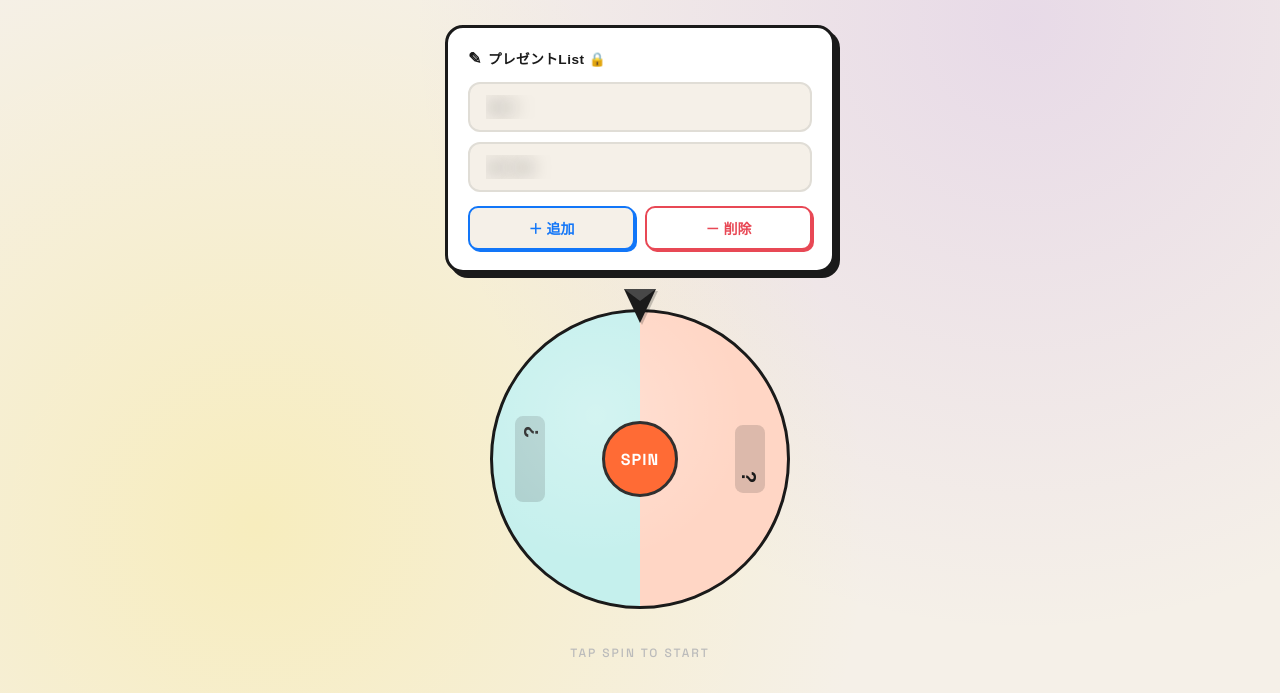
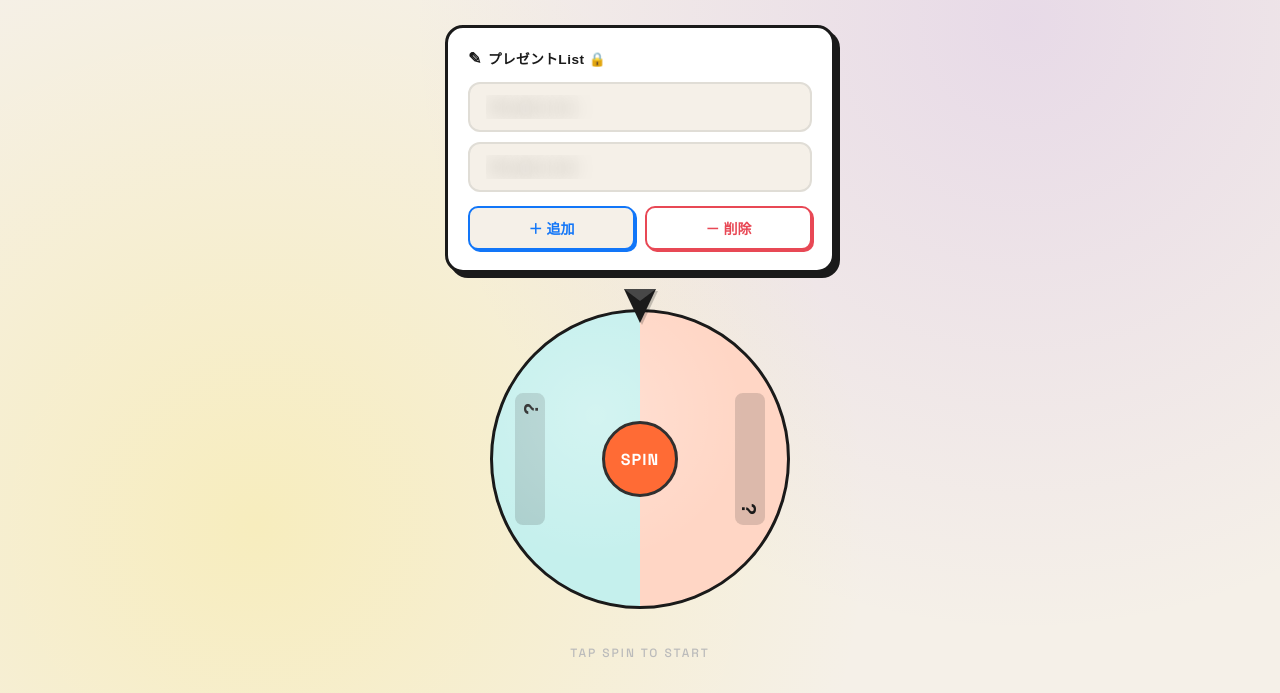
Before and after one commit to a-taso/birthday-roulette, a plain HTML site: page index.html in a window 1280 px wide. Shown: the part 146-839 px from the top of the page. Drawn offline with Linux system fonts and the light colour scheme; a web font is replaced by a local one.

Commit message:
デフォルト入力値を具体例から汎用的な名称に変更

```diff
--- a/index.html
+++ b/index.html
@@ -23,8 +23,8 @@
               <span>プレゼントList</span>
             </div>
             <div class="inputs" id="input-container">
-                <input type="text" id="gift1" placeholder="プレゼント1 (例: 時計)" value="時計">
-                <input type="text" id="gift2" placeholder="プレゼント2 (例: 旅行券)" value="旅行券">
+                <input type="text" id="gift1" placeholder="プレゼント1 (例: 時計)" value="プレゼント1">
+                <input type="text" id="gift2" placeholder="プレゼント2 (例: 旅行券)" value="プレゼント2">
                 <!-- <input type="text" id="gift3" placeholder="プレゼント3 (例: 美味しいケーキ)" value="美味しいケーキ">
                 <input type="text" id="gift4" placeholder="プレゼント4 (例: お手紙)" value="お手紙"> -->
             </div>
```
